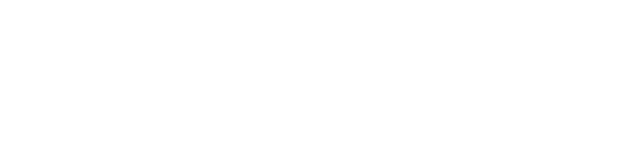
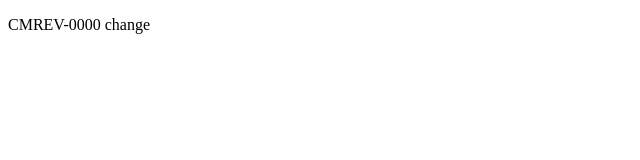
Before and after one commit to arthurgannett/demoonly, a plain HTML site: page index.html in a window 1280 px wide. Shown: the whole page, without its empty margins (0-640 px from the left). Drawn offline with Linux system fonts and the light colour scheme.

Commit message:
Place a paragraph

```diff
--- a/index.html
+++ b/index.html
@@ -7,6 +7,6 @@
     <title>DEMO</title>
 </head>
 <body>
-
+    <p>CMREV-0000 change</p>
 </body>
 </html>
```
